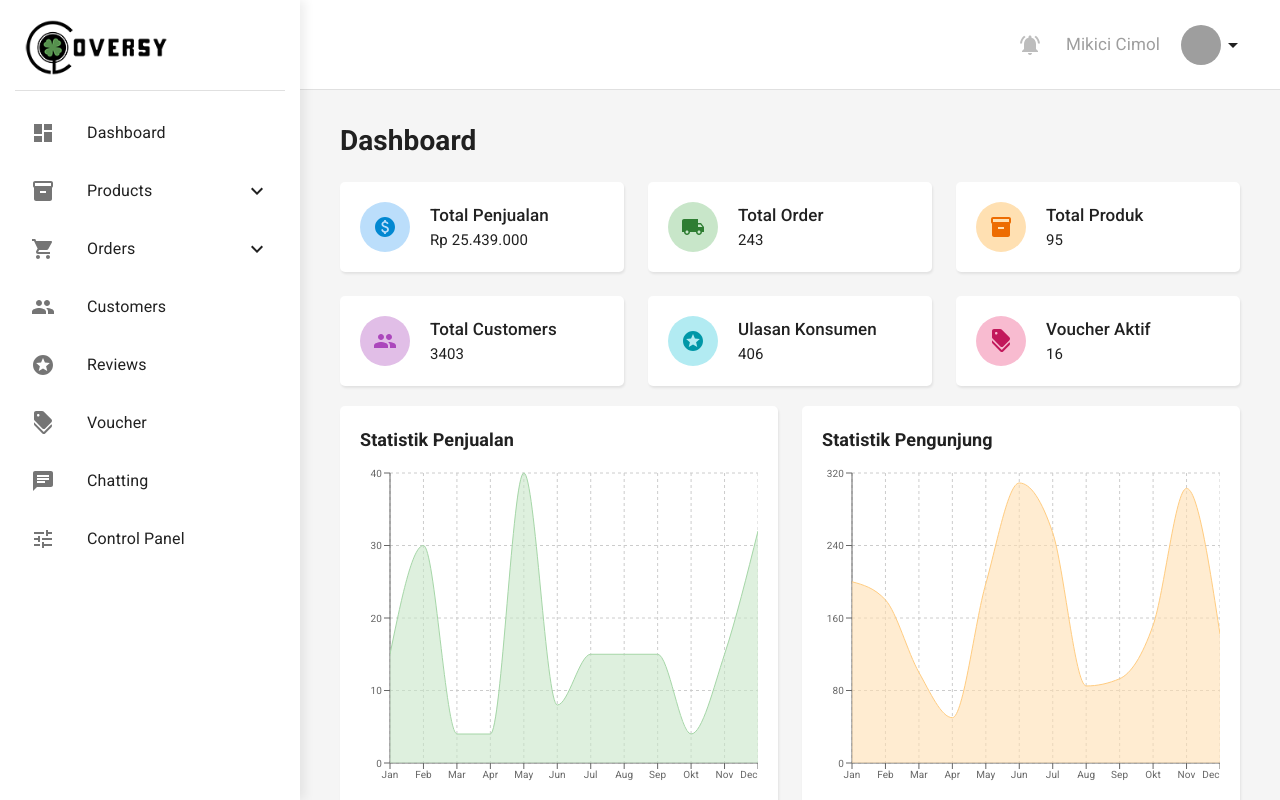
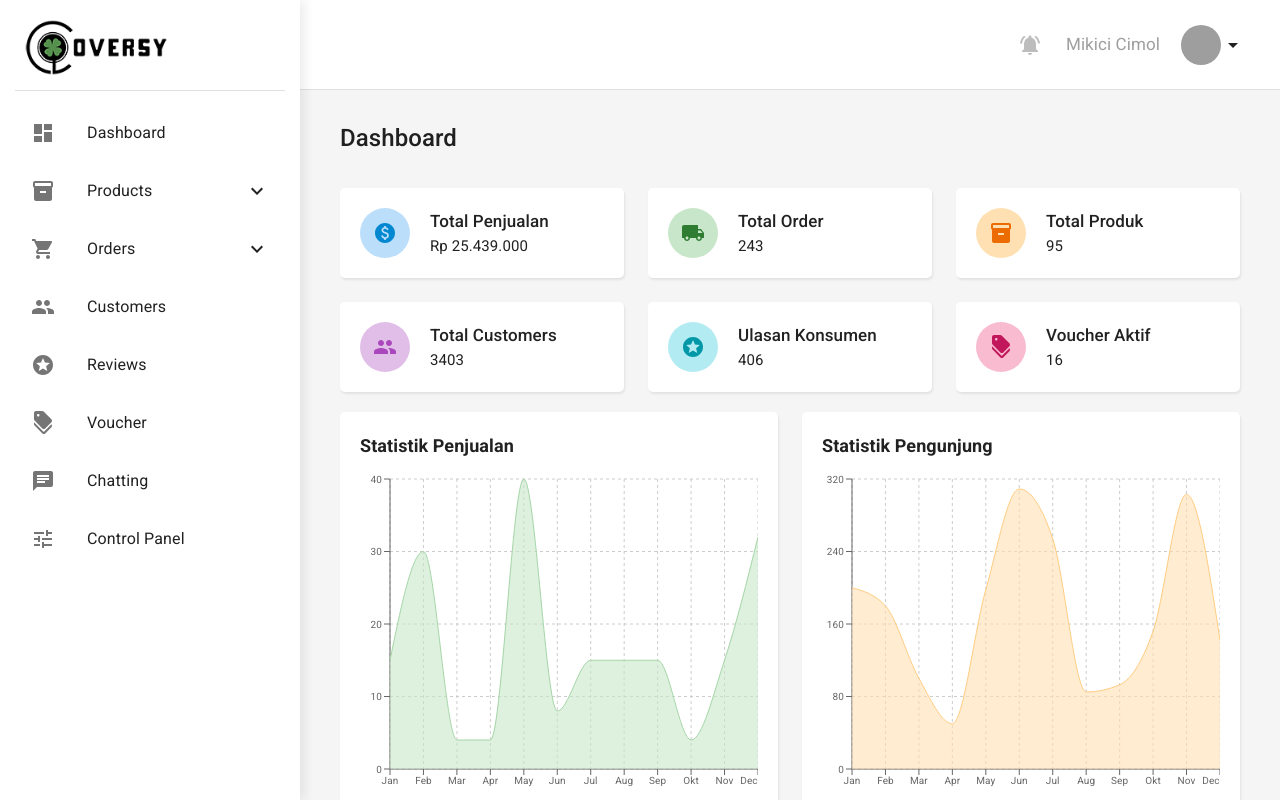
Before and after one commit to ericpeweh/cloversy-store-admin, a Next.js app: page / in a window 1280 px wide. Shown: the top 800 px of the page. Built offline with nearby package versions, Linux system fonts and the light colour scheme; grey boxes are pictures that could not be loaded.

Commit message:
style & config changes

```diff
--- a/components/PageTitle/PageTitle.styles.ts
+++ b/components/PageTitle/PageTitle.styles.ts
@@ -2,7 +2,6 @@
 import { styled } from "@mui/system";
 
 export const PageTitleContainer = styled("h1")({
-	fontSize: "2.8rem",
-	marginBottom: "2rem",
-	fontWeight: 600
+	fontSize: "2.4rem",
+	fontWeight: 500
 });
--- a/parts/Dashboard/Dashboard.tsx
+++ b/parts/Dashboard/Dashboard.tsx
@@ -26,7 +26,7 @@ const Dashboard = () => {
 	return (
 		<DashboardContainer>
 			<PageTitle>Dashboard</PageTitle>
-			<Grid container spacing={3}>
+			<Grid container spacing={3} sx={{ mt: 1 }}>
 				<Grid item xs={4}>
 					<InfoBox>
 						<InfoIcon bgColor={blue[100]}>
--- a/tsconfig.json
+++ b/tsconfig.json
@@ -1,6 +1,6 @@
 {
 	"compilerOptions": {
-		"target": "es5",
+		"target": "ES2015",
 		"lib": ["dom", "dom.iterable", "esnext"],
 		"allowJs": true,
 		"skipLibCheck": true,
```
